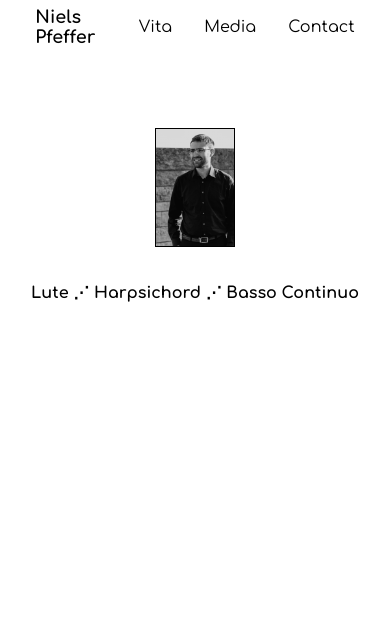
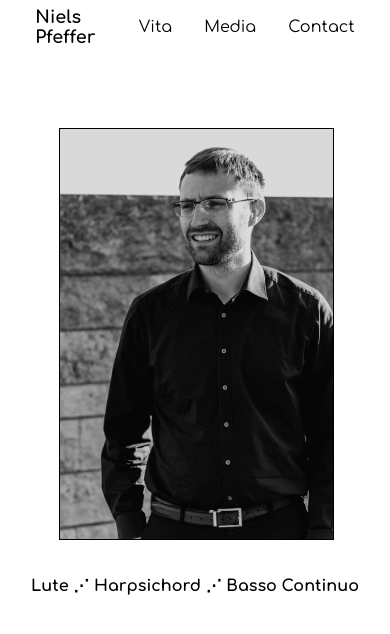
Before and after one commit to pfefferniels/homepage, a React (Vite) app: page / in a window 390 px wide. Shown: the top 634 px of the page. Built offline with nearby package versions, Linux system fonts and the light colour scheme.

Commit message:
make layout responsive

```diff
--- a/package.json
+++ b/package.json
@@ -14,7 +14,8 @@
   },
   "dependencies": {
     "react": "^18.3.1",
-    "react-dom": "^18.3.1"
+    "react-dom": "^18.3.1",
+    "styled-components": "^6.1.11"
   },
   "devDependencies": {
     "@types/react": "^18.3.3",
--- a/src/App.tsx
+++ b/src/App.tsx
@@ -1,4 +1,4 @@
-import { BrowserRouter, Route, Routes } from "react-router-dom";
+import { HashRouter, Route, Routes } from "react-router-dom";
 import Home from "./Home";
 import { Vita } from "./Vita";
 import { Media } from "./Media";
@@ -8,7 +8,7 @@ import { Body } from "./components/Body";
 
 export const App = () => {
     return (
-        <BrowserRouter>
+        <HashRouter>
             <Menu />
             <Body>
                 <Routes>
@@ -18,6 +18,6 @@ export const App = () => {
                     <Route path='/' element={<Home />} />
                 </Routes>
             </Body>
-        </BrowserRouter>
+        </HashRouter>
     )
 }
--- a/src/components/Body.tsx
+++ b/src/components/Body.tsx
@@ -1,12 +1,12 @@
-import { ReactNode } from "react"
+import styled from "styled-components";
 
-export const Body = ({ children }: { children: ReactNode }) => {
-    return (
-        <main style={{
-            marginTop: '8rem',
-            textAlign: 'center'
-        }}>
-            {children}
-        </main>
-    )
-}
+export const Body = styled.main`
+    margin-left: auto;
+    margin-right: auto;
+    margin-top: 8em;
+    text-align: center;
+
+    @media (min-width: 768px) {
+        max-width: 80vw;
+    }
+`;
--- a/src/components/Carousel.tsx
+++ b/src/components/Carousel.tsx
@@ -1,4 +1,15 @@
 import { useEffect, useState } from "react"
+import styled from "styled-components"
+
+const ImageWrapper = styled.div`
+    max-width: 70vw;
+    margin-left: auto;
+    margin-right: auto;
+
+    @media(min-width: 768px) {
+        max-width: 20vw;
+    }
+`
 
 export const Carousel = ({ images, seconds }: { images: string[], seconds: number }) => {
     const [index, setIndex] = useState(0)
@@ -14,13 +25,13 @@ export const Carousel = ({ images, seconds }: { images: string[], seconds: numbe
     if (index >= images.length) return <span>Something went wrong</span>
 
     return (
-        <>
+        <ImageWrapper>
             <img
                 src={images[index]}
                 style={{
-                    maxWidth: '20vw',
+                    width: '100%',
                     border: '1px solid black'
                 }} />
-        </>
+        </ImageWrapper>
     )
 }
--- a/src/components/Menu.tsx
+++ b/src/components/Menu.tsx
@@ -16,7 +16,7 @@ export const Menu = () => {
     return (
         <Navbar title='Niels Pfeffer'>
             {pages.map(page => (
-                <NavItem key={`page_${page}`} to={`/${page}`}>
+                <NavItem key={`page_${page}`} to={`#/${page}`}>
                     {pathname.slice(1) === page
                         ? <b>{uppercase(page)}</b>
                         : uppercase(page)
--- a/src/components/VideoBox.tsx
+++ b/src/components/VideoBox.tsx
@@ -1,49 +1,71 @@
 import { ReactNode } from "react";
+import styled from "styled-components";
+
+const VideoBoxContainer = styled.div`
+    display: flex;
+    flex-direction: column-reverse;
+    margin-left: auto;
+    margin-right: auto;
+    margin-bottom: 2em;
+
+    @media (min-width: 768px) {
+        max-width: 80vw;
+        flex-direction: row;
+    }
+
+    padding: 1rem;
+`;
+
+const VideoWrapper = styled.div`
+    aspect-ratio: 16 / 9;
+    width: 100%;
+
+    @media (min-width: 768px) {
+        flex: 7;
+    }
+
+    iframe {
+        border: none;
+        width: 100%;
+        height: 100%;
+    }
+`;
+
+const InfoContainer = styled.div`
+    text-align: left;
+    padding-left: 1em;
+    margin-top: 0;
+
+    @media (min-width: 768px) {
+        flex: 5;
+    }
+`;
+
+const Title = styled.h4`
+    margin-top: 0;
+    padding-top: 0;
+`;
+
+const AdditionalInfo = styled.div`
+    font-size: 0.9em;
+    line-height: 1.5em;
+`;
 
 export const VideoBox = ({ link, title, children }: { link: string, title: string, children: ReactNode }) => {
-    const width = 600
-    const ratio = 16/9
-    const height = width / ratio
-
     return (
-        <div
-            style={{
-                display: 'flex',
-                width: 'fit-content',
-                marginLeft: 'auto',
-                marginRight: 'auto',
-                padding: '1em',
-                marginBottom: '2em'
-            }}>
-            <div>
+        <VideoBoxContainer>
+            <VideoWrapper>
                 <iframe
-                    style={{
-                        border: 'none'
-                    }}
-                    width={width}
-                    height={height}
                     src={link}
-                    allowFullScreen />
-            </div>
-            <div
-                style={{
-                    textAlign: 'left',
-                    marginLeft: '1em',
-                    width: '30vw'
-                }}>
-                <h4
-                    style={{
-                        marginTop: 0,
-                        paddingTop: 0
-                    }}>{title}</h4>
-
-                <div style={{
-                    fontSize: '0.9em',
-                    lineHeight: '1.5em'
-                }}>
+                    allowFullScreen
+                />
+            </VideoWrapper>
+            <InfoContainer>
+                <Title>{title}</Title>
+                <AdditionalInfo>
                     {children}
-                </div>
-            </div>
-        </div>
+                </AdditionalInfo>
+            </InfoContainer>
+        </VideoBoxContainer>
     )
 }
```
Also changed, not shown: 1 other file (tests, documents, lock files or other folders).
